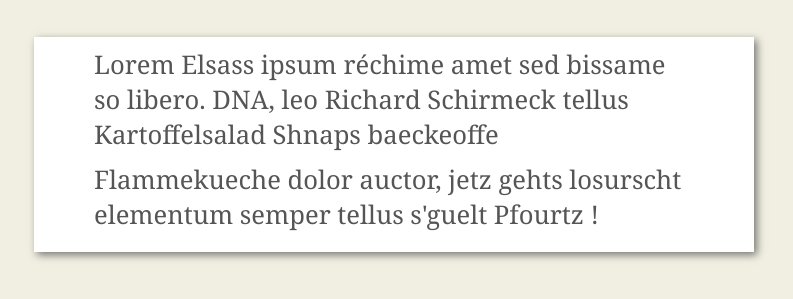
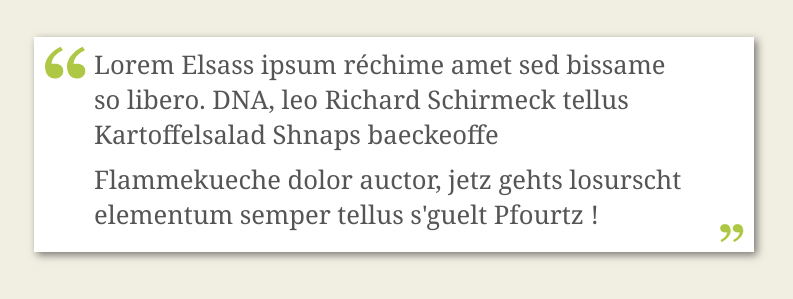
Before and after one commit to MaideAkdede/DW1_CSS3_pourEtud, a plain HTML site: page CSS3_6_Déco/06-arriere-plans/index.html in a window 1280 px wide. Shown: the part 103-402 px from the top of the page, without its empty margins (6-799 px from the left). Drawn offline with Linux system fonts and the light colour scheme.

Commit message:
:pencil: completing CSS of arriere-plan

```diff
--- a/CSS3_6_Déco/06-arriere-plans/styles.css
+++ b/CSS3_6_Déco/06-arriere-plans/styles.css
@@ -16,6 +16,17 @@ h1 {margin-top: 20px; margin-bottom: 40px;
 h2 {color: #678; text-shadow: 1px 1px 1px #fff; font-size:1.1em}
 
 blockquote {
+	/* --- EN plusieurs LIGNES ---
+	background: url(blockquote1.png), url(blockquote2.png);
+	background-repeat: no-repeat;
+	background-position: 10px 10px, bottom 10px right 10px ;
+	*/
+
+
+	/* EN UNE SEULE LIGNE */
+	background: no-repeat 10px 10px url(blockquote1.png), no-repeat bottom 10px right 10px url(blockquote2.png);
+
+
 	width: 600px;
 	margin: 0;
 	padding: 10px 60px;
```
